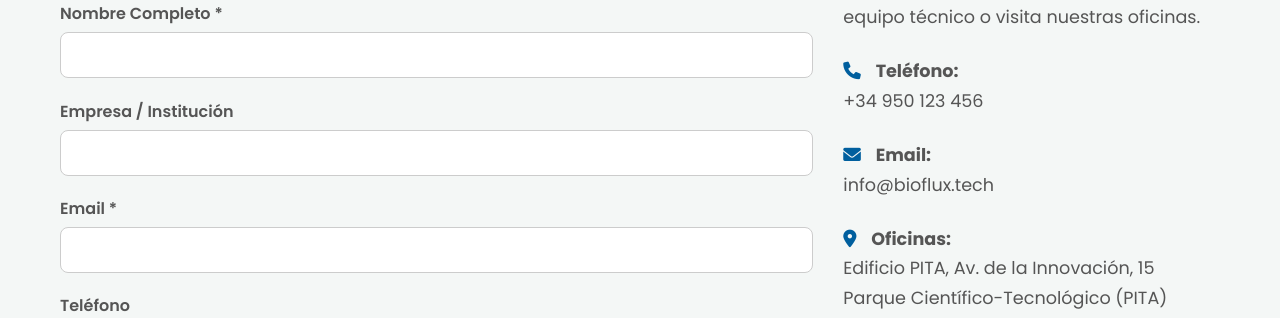
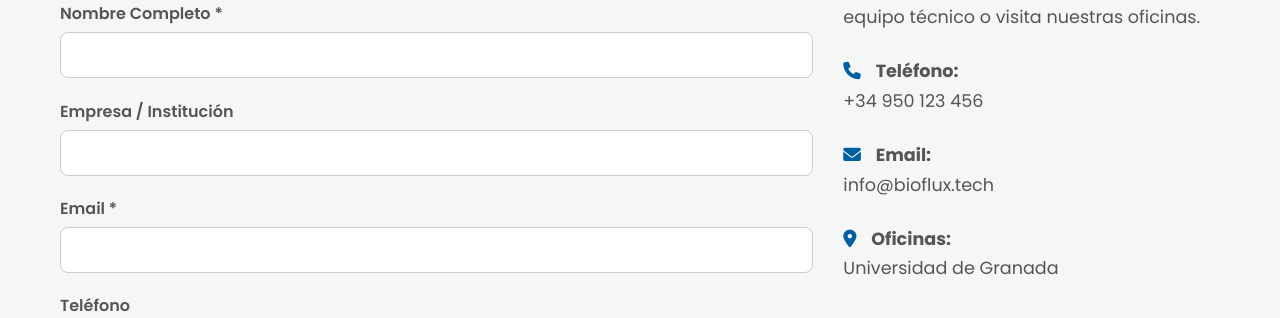
Before and after one commit to fmartinez05/bioflux, a plain HTML site: page contacto.html in a window 1280 px wide. Shown: the part 471-789 px from the top of the page. Drawn offline with Linux system fonts and the light colour scheme.

Commit message:
Update contacto.html

```diff
--- a/contacto.html
+++ b/contacto.html
@@ -91,9 +91,7 @@
                     </p>
                     <p>
                         <i class="fas fa-map-marker-alt icon"></i> <strong>Oficinas:</strong><br>
-                        Edificio PITA, Av. de la Innovación, 15<br>
-                        Parque Científico-Tecnológico (PITA)<br>
-                        Almería, España
+                        Universidad de Granada
                     </p>
                     <img src="https://picsum.photos/seed/map/600/300" alt="Mapa de localización" style="border-radius: var(--border-radius); margin-top: 1rem; width: 100%;">
                 </div>
@@ -135,4 +133,5 @@
 
     <script src="js/main.js"></script>
 </body>
+
 </html>
```
